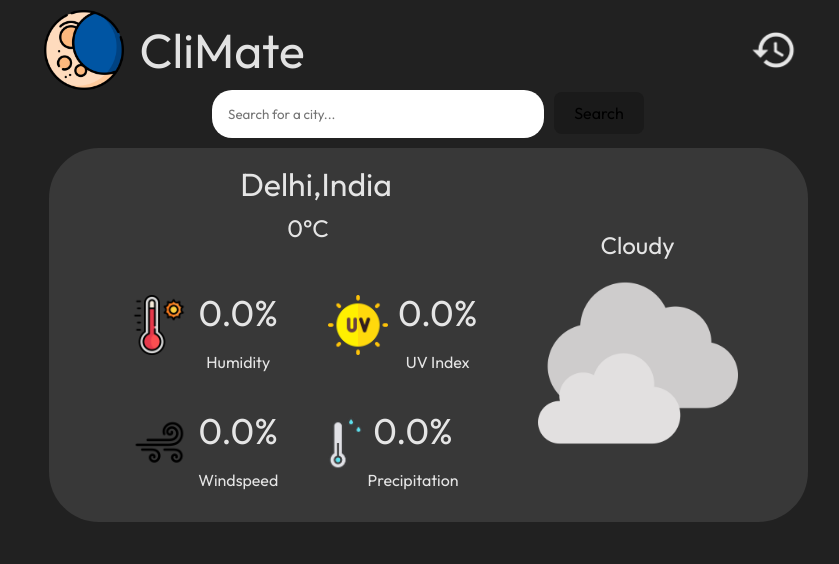
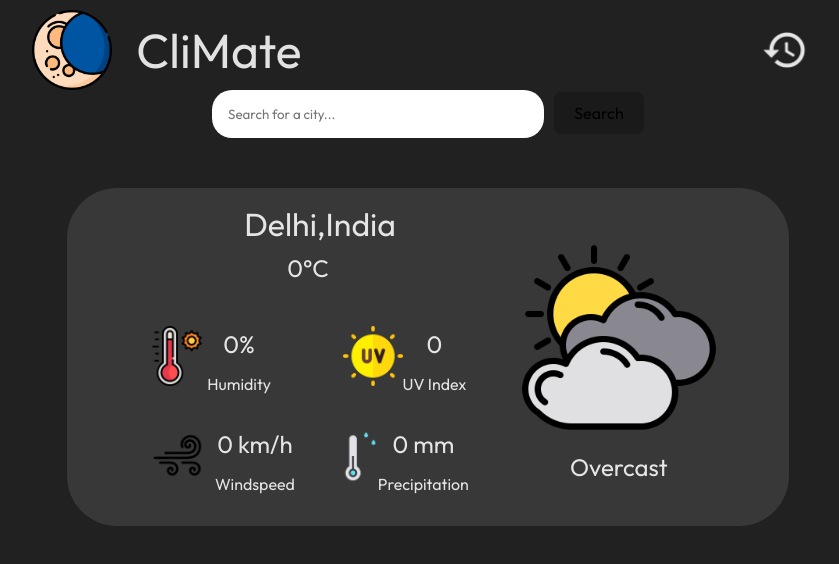
Before and after one commit to Ritwikgotbugs/cli-mate, a React (Vite) app: page / in a window 1280 px wide. Shown: the top 564 px of the page, without its empty margins (212-1051 px from the left). Built offline with nearby package versions, Linux system fonts and the light colour scheme.

Commit message:
Fixes icon state not updating

```diff
--- a/src/App.jsx
+++ b/src/App.jsx
@@ -1,17 +1,18 @@
-import './App.css'
-import { Navbar } from './Components/navbar/navbar.jsx'
-import { WeatherCard } from './Components/weather-display.jsx'
+import React, { useState } from 'react';
+import './App.css';
 import { SearchBar } from "./Components/navbar/all-nav-components/searchBar.jsx";
-import React  from 'react'
+import { Navbar } from './Components/navbar/navbar.jsx';
+import { WeatherCard } from './Components/weather-display.jsx';
 
 
 function App() {
+  const [weatherDescription, setWeatherDescription] = useState("Overcast");
   return (
     <>
     <div className='column'>
       <Navbar />
-      <SearchBar />
-      <WeatherCard />
+      <SearchBar setWeatherDescription={setWeatherDescription} />
+      <WeatherCard weatherDescription={weatherDescription}/>
     </div>
     </>
 
--- a/src/Components/navbar/all-nav-components/searchBar.jsx
+++ b/src/Components/navbar/all-nav-components/searchBar.jsx
@@ -1,11 +1,9 @@
 import React, { useState } from "react";
 import "../../../styles/navbar.css";
 
-export let WeatherDescription = "Cloudy";
-export function SearchBar() {
+export function SearchBar({setWeatherDescription}) {
 
     const [search, setSearch] = useState("");
-
     const handleLocation = (e) => {
         setSearch(e.target.value);
     }
@@ -36,11 +34,7 @@ export function SearchBar() {
                 location.innerHTML = `${data.location.name},${data.location.country}`;
 
                 const weatherText = data.current.condition.text;
-                if (description) {
-                    description.innerHTML = weatherText;
-                    WeatherDescription = weatherText;
-                }
-                console.log(weatherText);
+                setWeatherDescription(weatherText);
 
             });
 
@@ -61,4 +55,5 @@ export function SearchBar() {
             <button className="searchButton" onClick={searchCity}>Search</button>
         </div>
     );
+
 }
--- a/src/Components/weather-display.jsx
+++ b/src/Components/weather-display.jsx
@@ -4,11 +4,10 @@ import precip from "../assets/ppt-icon.png";
 import uv from "../assets/uv.png";
 import wind from "../assets/wind.png";
 import "../styles/weather-display.css";
-import { WeatherDescription } from "./navbar/all-nav-components/searchBar.jsx";
 import { WeatherIcon } from "./weather-icon.jsx";
 import { WeatherInfo } from "./weather-info.jsx";
 
-export function WeatherCard() {
+export function WeatherCard({ weatherDescription }) {
 return (
     <div className="weatherCard">
             <div className="column">
@@ -18,16 +17,16 @@ return (
                     </div>
                     <div className="info-container">
                             <div className="row">
-                                    <WeatherInfo icon={humidity} data="0.0%" title="Humidity" id={'humidity'}/>
-                                    <WeatherInfo icon={wind} data="0.0%" title="Windspeed" id={'wind'}/>
+                                    <WeatherInfo icon={humidity} data="0%" title="Humidity" id={'humidity'}/>
+                                    <WeatherInfo icon={wind} data="0 km/h" title="Windspeed" id={'wind'}/>
                             </div>
                             <div className="row">
-                            <WeatherInfo icon={uv} data="0.0%" title="UV Index" id={'uv'}/>
-                            <WeatherInfo icon={precip} data="0.0%" title="Precipitation" id={'precip'}/>
+                            <WeatherInfo icon={uv} data="0" title="UV Index" id={'uv'}/>
+                            <WeatherInfo icon={precip} data="0 mm" title="Precipitation" id={'precip'}/>
                             </div>
                     </div>
             </div>
-            <WeatherIcon condition={WeatherDescription}/>
+            <WeatherIcon condition={weatherDescription}/>
     </div>
 );
 }
--- a/src/Components/weather-icon.jsx
+++ b/src/Components/weather-icon.jsx
@@ -57,8 +57,8 @@ export function WeatherIcon({ condition }) {
 
   return (
     <div className="weatherIcon">
+      <img src={iconUrl} height={200} alt={condition} />
       <h2>{condition}</h2>
-      <img src={iconUrl} height={200} alt={condition} />
     </div>
   );
 }
--- a/src/styles/navbar.css
+++ b/src/styles/navbar.css
@@ -29,7 +29,7 @@
     margin-right: 2rem;
 }
 h1 {
-    padding-left: 1rem;
+    padding-left: 1.5rem;
     font-family: kRegularFont;
 }
 
--- a/src/styles/weather-display.css
+++ b/src/styles/weather-display.css
@@ -1,15 +1,15 @@
 .weatherCard {
     display: flex;
-    justify-content: space-around;
+    justify-content: center;
     align-items: center;
-    width: max-content;
+    width: fit-content;
     opacity: 1;
     background-color: rgba(255, 255, 255, 0.1);
     border-radius: 50px;
     padding-top: 20px;
     padding-left: 50px;
     padding-right: 50px;
-    margin: 10px 20px 0 20px;
+    margin:50px;
 }
 
 
@@ -26,12 +26,11 @@
 
 h1,h2 {
     margin: 0;
-    font-size: 1rem;
+    font-size: 1.5rem;
 }
 
 .description {
-    margin: 20px;
-    font-size: 1rem;
+    font-size: 1.5em;
 }
 #location {
     font-size: 2rem;
@@ -52,10 +51,11 @@ h1,h2 {
     border: 0;
 }
 
+.weatherIcon h2 {
+    font-size: 1.5em;
+    padding: 10px;
+}
 
-div.column {
-    display: flex;
-    flex-direction: column;
-    justify-content: start;
-    align-items: center;
+@media screen and (max-width:600px) {
+
 }
--- a/src/styles/weather-info.css
+++ b/src/styles/weather-info.css
@@ -22,9 +22,11 @@
     display: flex;
 }
 
-h2{
-    font-size: 1.5em;
+h2 {
+    font-size: 1em;
     margin: 0;
+    font-weight: bold;
+
 }
 p{
     font-size: 1em;
```
